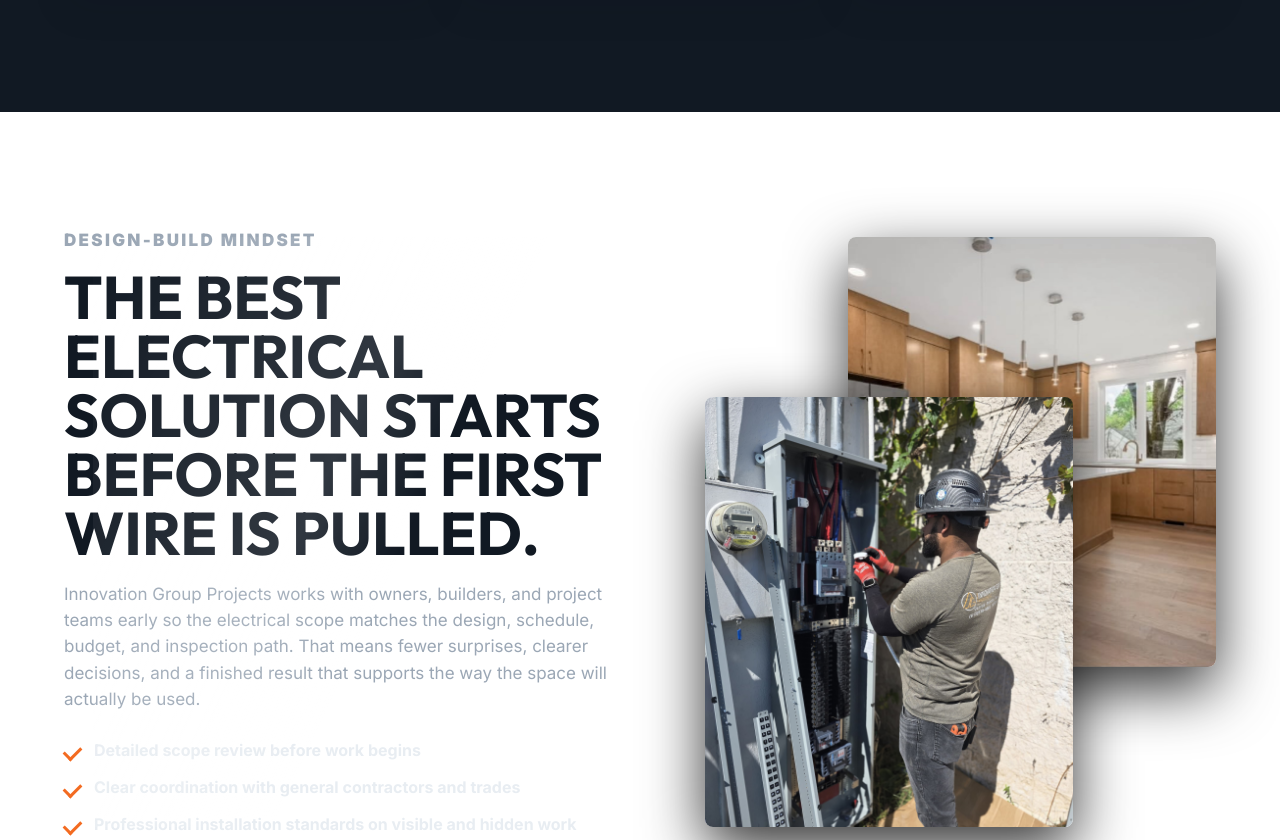
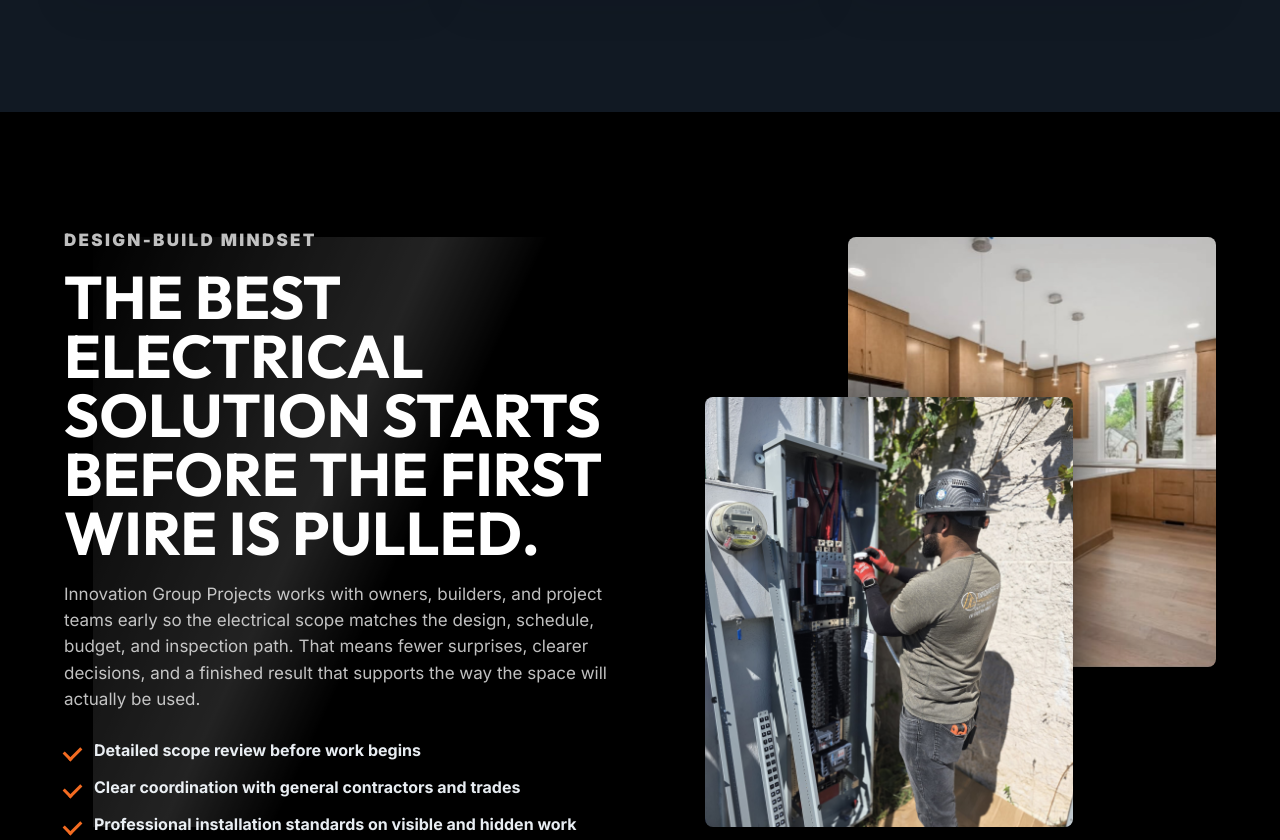
Before and after one commit to farrogustavo/innovationgroup.com, a plain HTML site: page index.html in a window 1280 px wide. Shown: the part 7819-8659 px from the top of the page. Drawn offline with Linux system fonts and the light colour scheme.

Commit message:
fix: design-build section fondo negro con letras blancas

```diff
--- a/styles.css
+++ b/styles.css
@@ -335,6 +335,18 @@ h3 {
 .contact-panel p {
   color: var(--muted);
   font-size: 17px;
+}
+
+.feature-band .feature-copy p {
+  color: rgba(255, 255, 255, 0.75);
+}
+
+.feature-band .feature-copy h2 {
+  color: #fff;
+}
+
+.feature-band .eyebrow {
+  color: var(--amber);
 }
 
 .section-heading {
@@ -378,8 +390,8 @@ h3 {
 .feature-band {
   min-height: 760px;
   padding: clamp(72px, 9vw, 120px) clamp(18px, 5vw, 72px);
-  background: var(--ink);
-  color: #111923;
+  background: #000;
+  color: #fff;
   overflow: hidden;
 }
 
```
